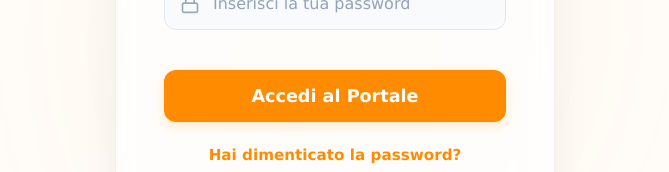
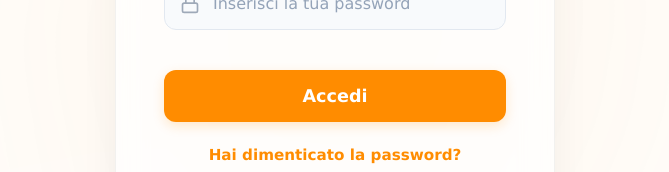
Before and after one commit to axtodev/XimiPVP-Frontend, a React (Vite) app: page /login in a window 1280 px wide. Shown: the part 371-543 px from the top of the page, without its empty margins (305-974 px from the left). Built offline with nearby package versions, Linux system fonts and the light colour scheme.

Commit message:
traduzione

```diff
--- a/src/components/login.jsx
+++ b/src/components/login.jsx
@@ -74,7 +74,7 @@ function Login({ onLoginSuccess }) {
             />
             <Lock size={20} />
           </div>
-          <button type="submit">Accedi al Portale</button>
+          <button type="submit">Accedi</button>
 
           <div className="forgot-password-link">
             <a href="/reset-password">Hai dimenticato la password?</a>
```
